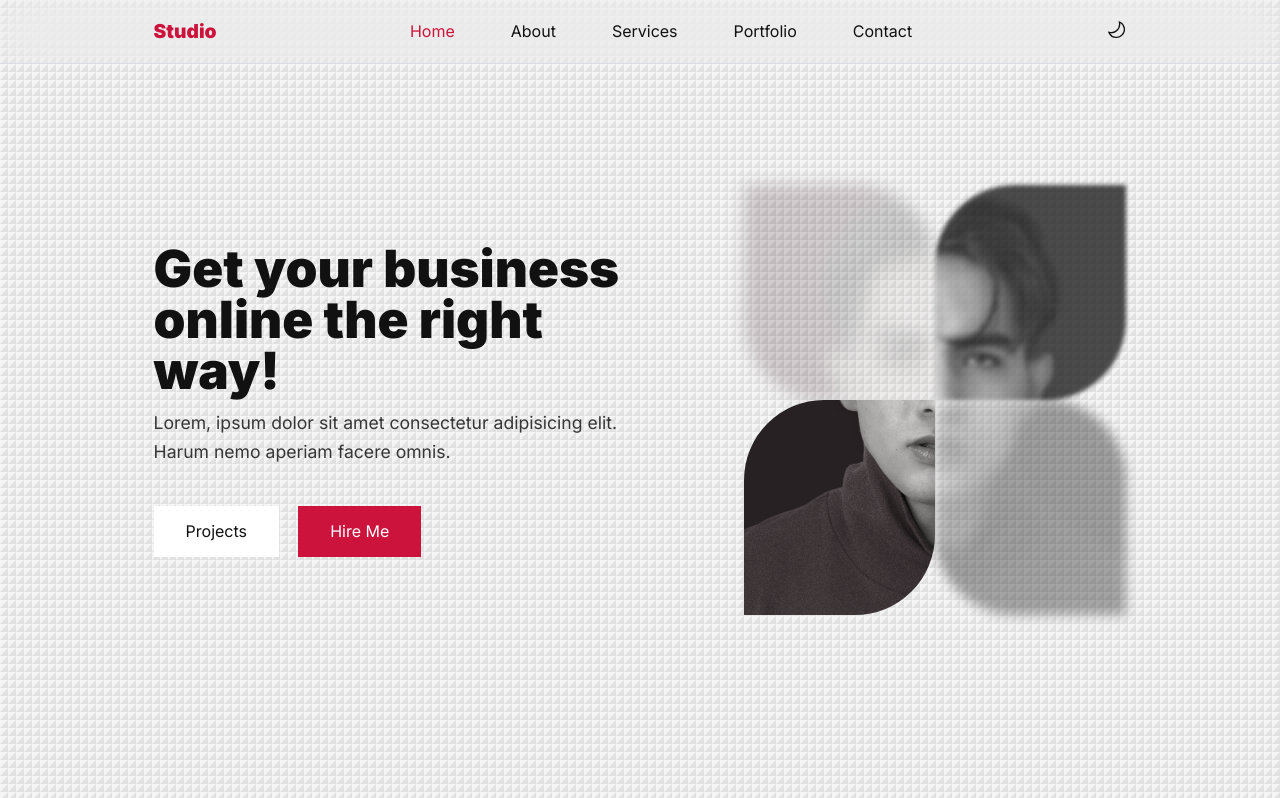
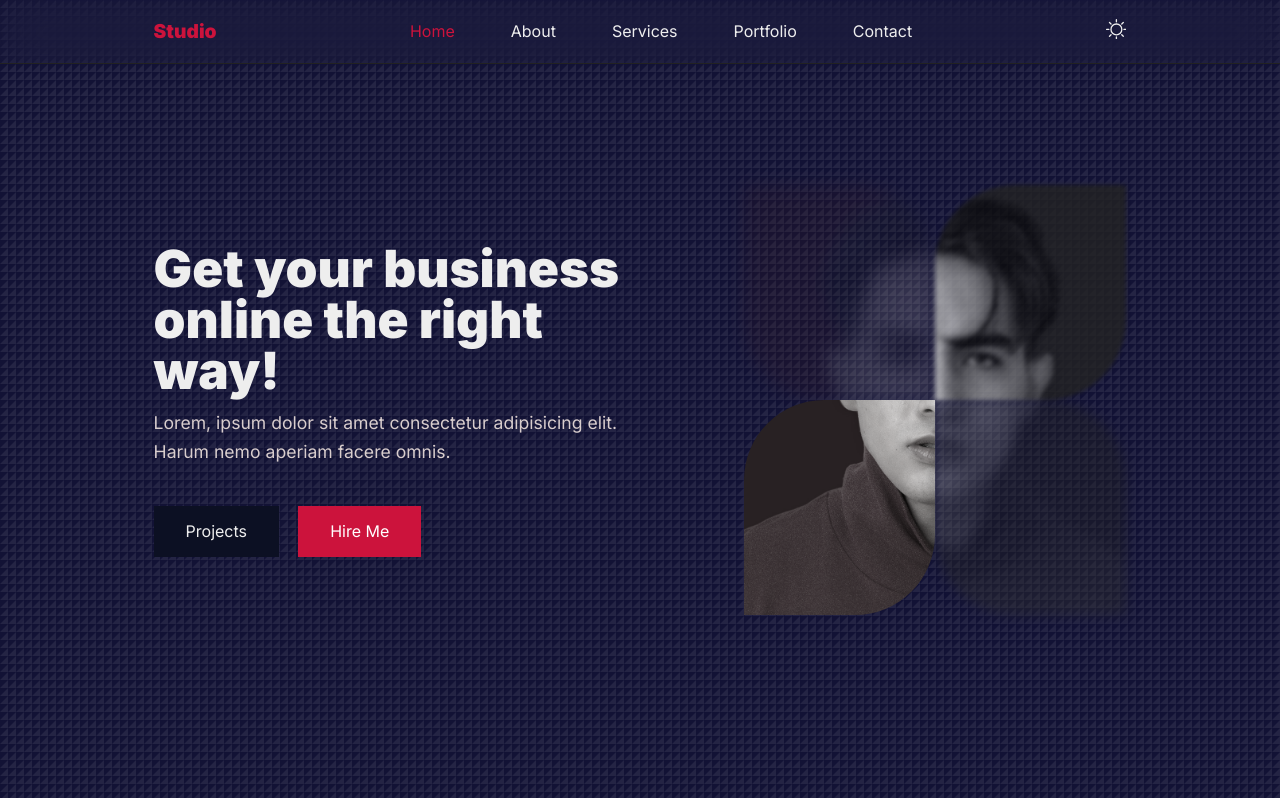
Before and after one commit to freetimezp/js-portfolio-55, a Next.js app: page / in a window 1280 px wide. Shown: the top 798 px of the page. Built offline with nearby package versions, Linux system fonts and the light colour scheme.

Commit message:
13. js-portfolio-55. Change theme.

```diff
--- /dev/null
+++ b/app/Main.jsx
@@ -0,0 +1,17 @@
+"use client";
+/* eslint-disable react-hooks/rules-of-hooks */
+import React, { useContext } from 'react';
+
+import { ThemeContext } from './context/ThemeContext';
+
+const Main = ({ children }) => {
+    const { theme } = useContext(ThemeContext);
+
+    return (
+        <main className={theme}>
+            {children}
+        </main>
+    );
+}
+
+export default Main;
--- a/app/components/navbar/Navbar.jsx
+++ b/app/components/navbar/Navbar.jsx
@@ -1,11 +1,13 @@
 "use client";
-import React, { useEffect, useState } from 'react';
+import React, { useContext, useEffect, useState } from 'react';
 import Link from 'next/link';
 import { usePathname } from 'next/navigation';
 
 import { FaBars } from 'react-icons/fa6';
 import { AiOutlineClose } from 'react-icons/ai';
 import { GoMoon, GoSun } from 'react-icons/go';
+
+import { ThemeContext } from '@/app/context/ThemeContext';
 
 import styles from './navbar.module.css';
 
@@ -38,6 +40,7 @@ const data = [
 ];
 
 const Navbar = () => {
+    const { theme, setTheme } = useContext(ThemeContext);
     const [open, setOpen] = useState(false);
     const pathname = usePathname();
 
@@ -50,6 +53,14 @@ const Navbar = () => {
     const closeNavHandler = () => {
         if (window.innerWidth <= 600) {
             setOpen(false);
+        }
+    };
+
+    const changeThemeHandler = () => {
+        if (theme === 'light') {
+            setTheme('dark');
+        } else {
+            setTheme('light');
         }
     };
 
@@ -75,8 +86,8 @@ const Navbar = () => {
                 )}
 
                 <div className={styles.navBtns}>
-                    <button className={styles.themeBtn}>
-                        <GoMoon />
+                    <button className={styles.themeBtn} onClick={changeThemeHandler}>
+                        {theme === 'light' ? <GoMoon /> : <GoSun />}
                     </button>
                     <button className={styles.navBtn} onClick={() => setOpen(!open)}>
                         {open ? <AiOutlineClose /> : <FaBars />}
--- /dev/null
+++ b/app/context/ThemeContext.js
@@ -0,0 +1,14 @@
+"use client";
+import { createContext, useState } from "react";
+
+export const ThemeContext = createContext();
+
+export const ThemeProvider = ({ children }) => {
+    const [theme, setTheme] = useState('dark');
+
+    return (
+        <ThemeContext.Provider value={{ theme, setTheme }}>
+            {children}
+        </ThemeContext.Provider>
+    )
+};
--- a/app/layout.js
+++ b/app/layout.js
@@ -1,5 +1,9 @@
+
 import { Inter } from "next/font/google";
 import "./globals.css";
+
+import Main from './Main';
+import { ThemeProvider } from "./context/ThemeContext";
 
 import Navbar from "./components/navbar/Navbar";
 import Footer from "./components/footer/Footer";
@@ -15,11 +19,13 @@ export default function RootLayout({ children }) {
   return (
     <html lang="en">
       <body className={inter.className}>
-        <main>
-          <Navbar />
-          {children}
-          <Footer />
-        </main>
+        <ThemeProvider>
+          <Main>
+            <Navbar />
+            {children}
+            <Footer />
+          </Main>
+        </ThemeProvider>
       </body>
     </html>
   );
```
